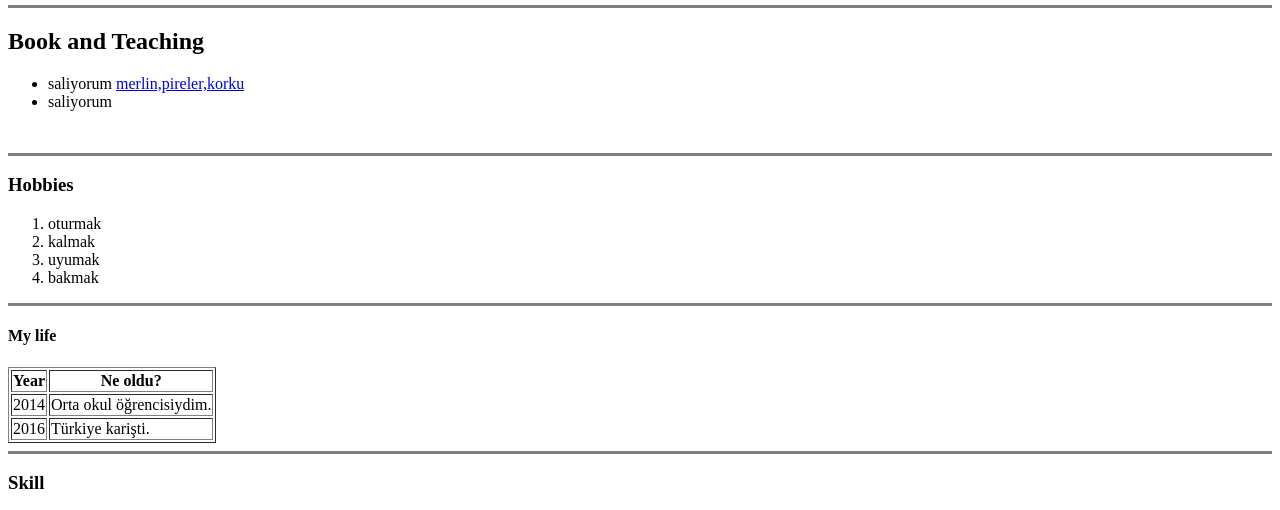
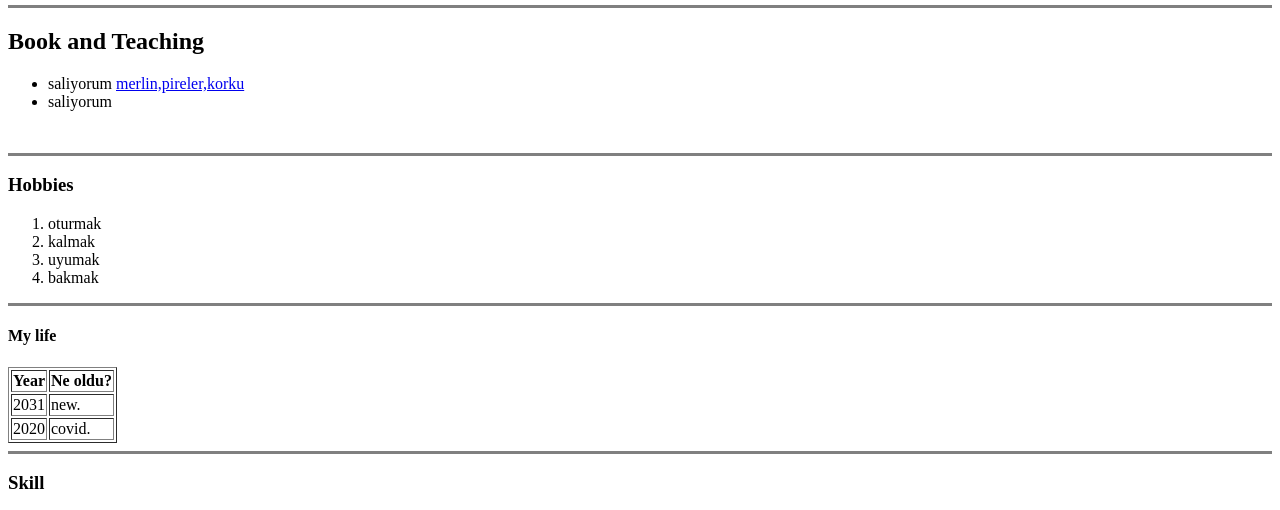
Before and after one commit to Fatih-mm/cv, a plain HTML site: page start.html in a window 1280 px wide. Shown: the part 251-761 px from the top of the page. Drawn offline with Linux system fonts and the light colour scheme.

Commit message:
Update start.html

```diff
--- a/start.html
+++ b/start.html
@@ -59,12 +59,12 @@
       </thead>
       <tbody>
         <tr>
-          <td>2014</td>
-          <td>Orta okul öğrencisiydim.</td>
+          <td>2031</td>
+          <td>new.</td>
         </tr>
         <tr>
-          <td>2016</td>
-          <td>Türkiye karişti.</td>
+          <td>2020</td>
+          <td>covid.</td>
         </tr>
       </tbody>
       <tfoot></tfoot>
```
